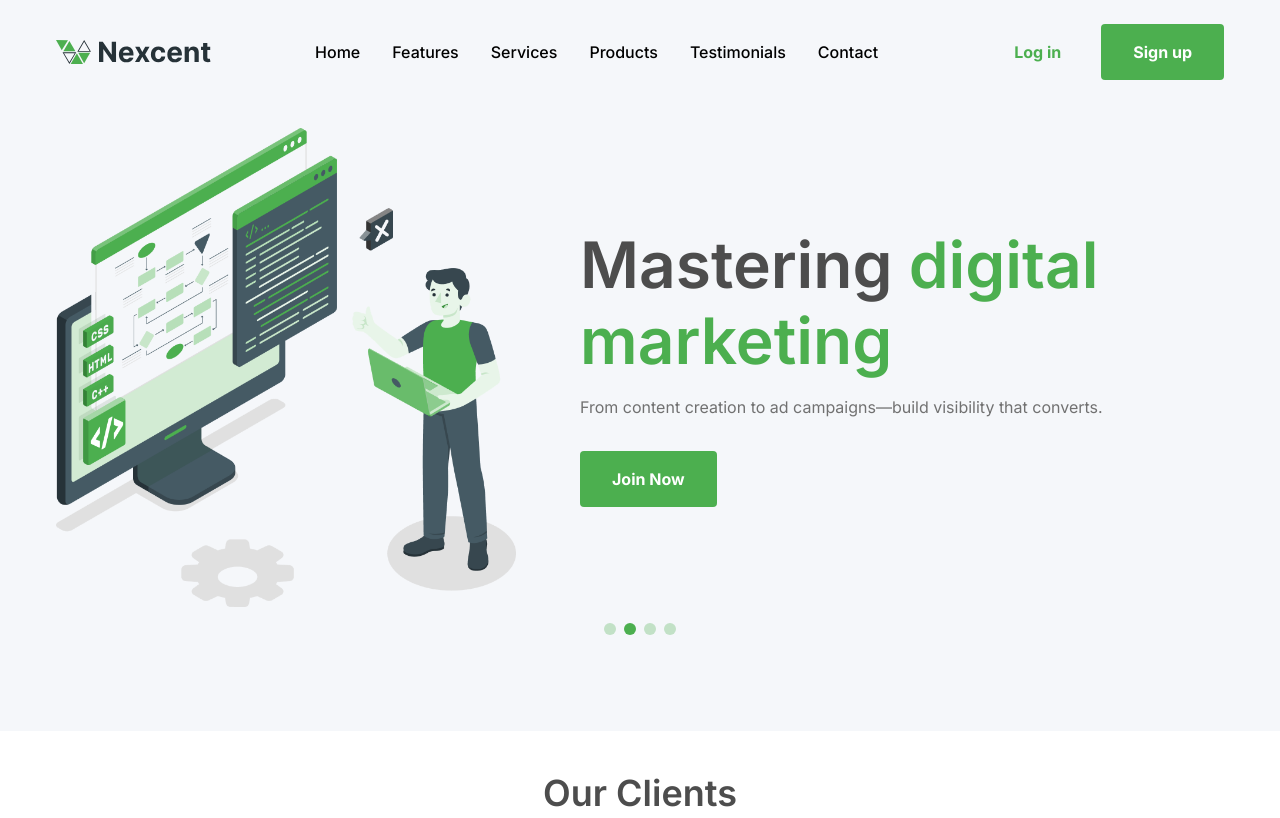
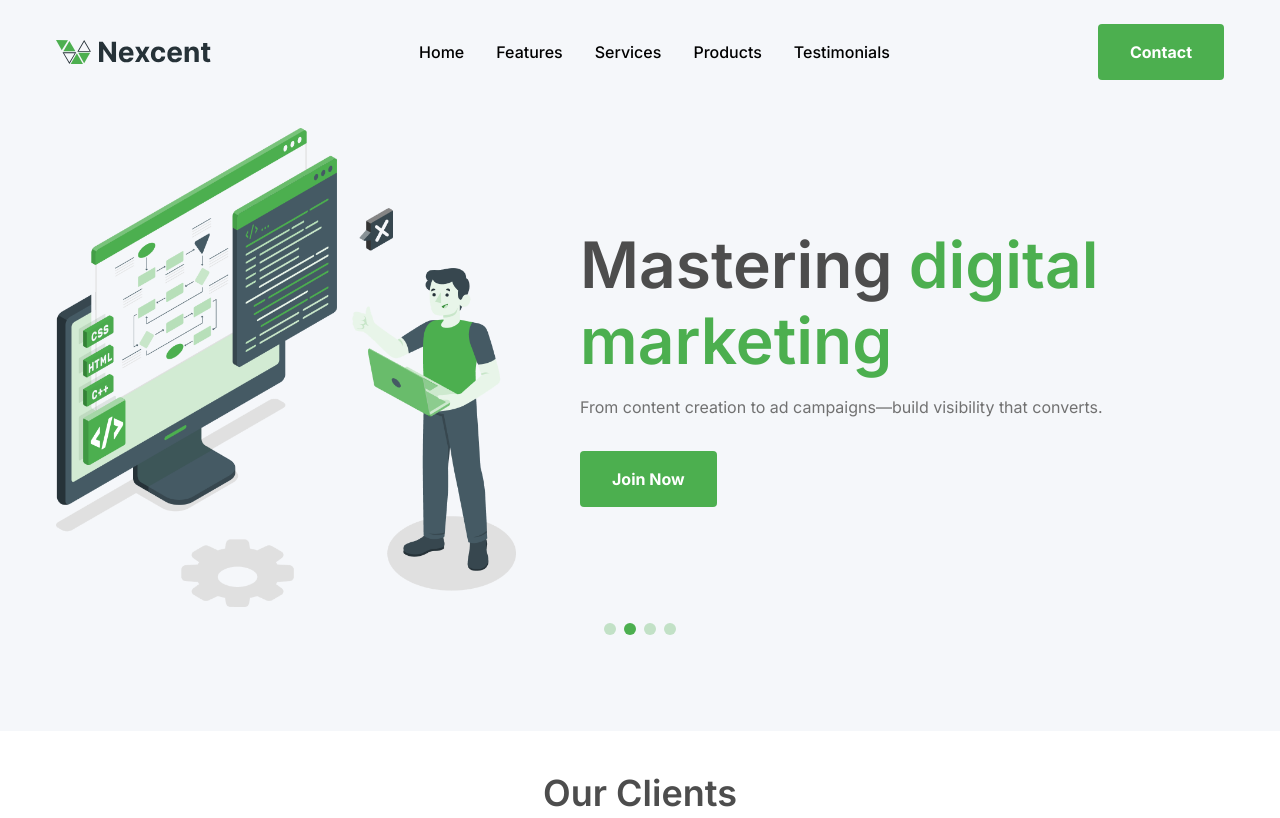
Before and after one commit to shakib-mia/nexcent, a website built with Vite: page index.html in a window 1280 px wide. Shown: the top 818 px of the page. Built offline with nearby package versions, Linux system fonts and the light colour scheme; some packages are replaced by stand-ins of ours.

Commit message:
feat: Replace login/signup buttons with a contact button in the navigation

```diff
--- a/index.html
+++ b/index.html
@@ -125,25 +125,11 @@
               ></div>
             </a>
           </li>
-
-          <!-- Contact Menu Item -->
-          <li>
-            <a
-              href="#contact"
-              class="p-4 inline-block w-full hover:bg-primary hover:text-white transition lg:hover:bg-transparent lg:hover:text-primary relative group text-body-1 lg:text-body-2"
-            >
-              Contact
-              <div
-                class="absolute w-0 group-hover:w-full h-0 lg:h-px left-0 bottom-0 right-0 mx-auto bg-primary-800 transition-[width]"
-              ></div>
-            </a>
-          </li>
         </ul>
 
         <!-- Login and Signup buttons (only shown on large screens) -->
         <div class="hidden gap-2 lg:flex">
-          <a href="#" class="button">Log in</a>
-          <a href="#" class="button-primary">Sign up</a>
+          <a href="#" class="button-primary">Contact</a>
         </div>
       </nav>
     </div>
```
